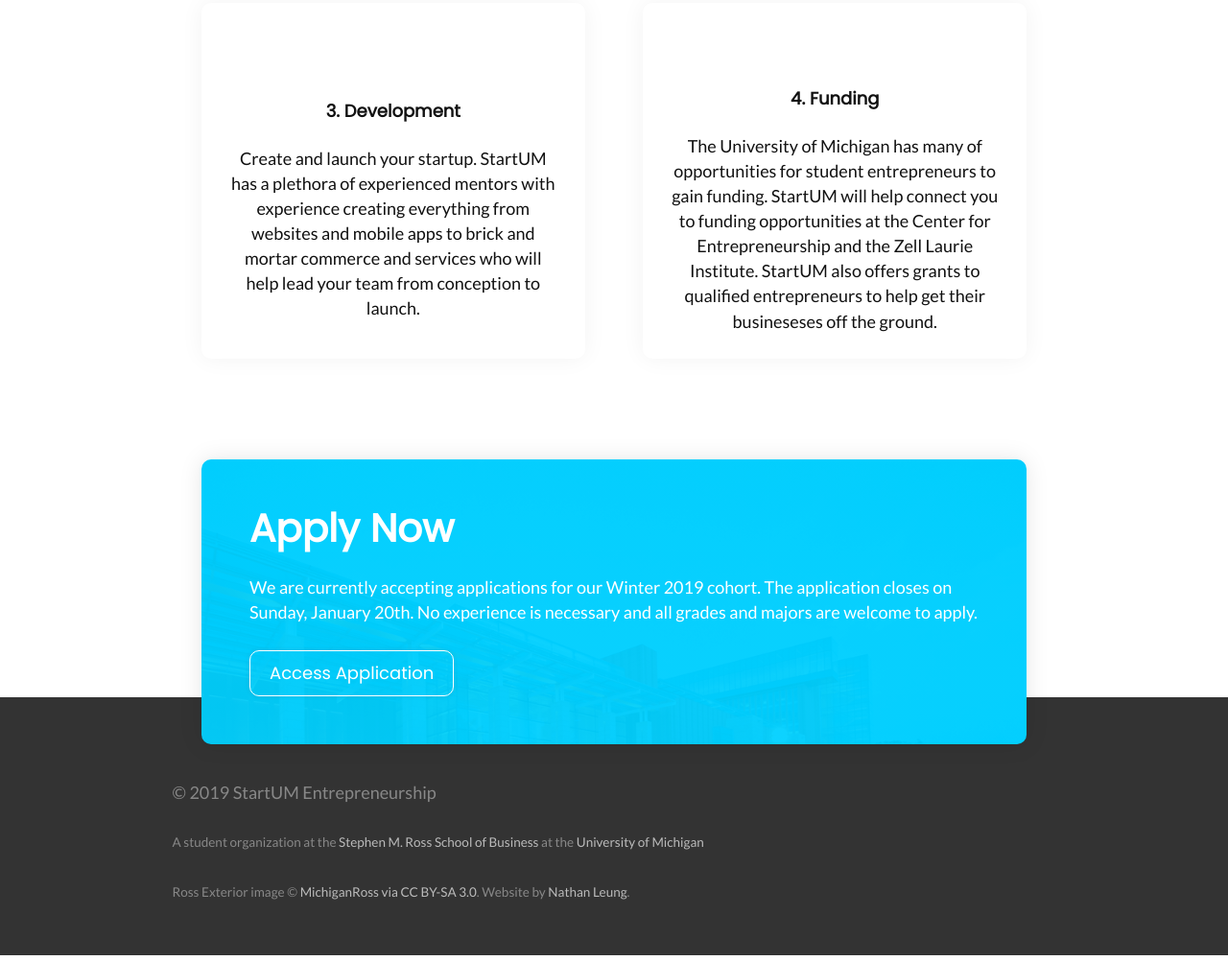
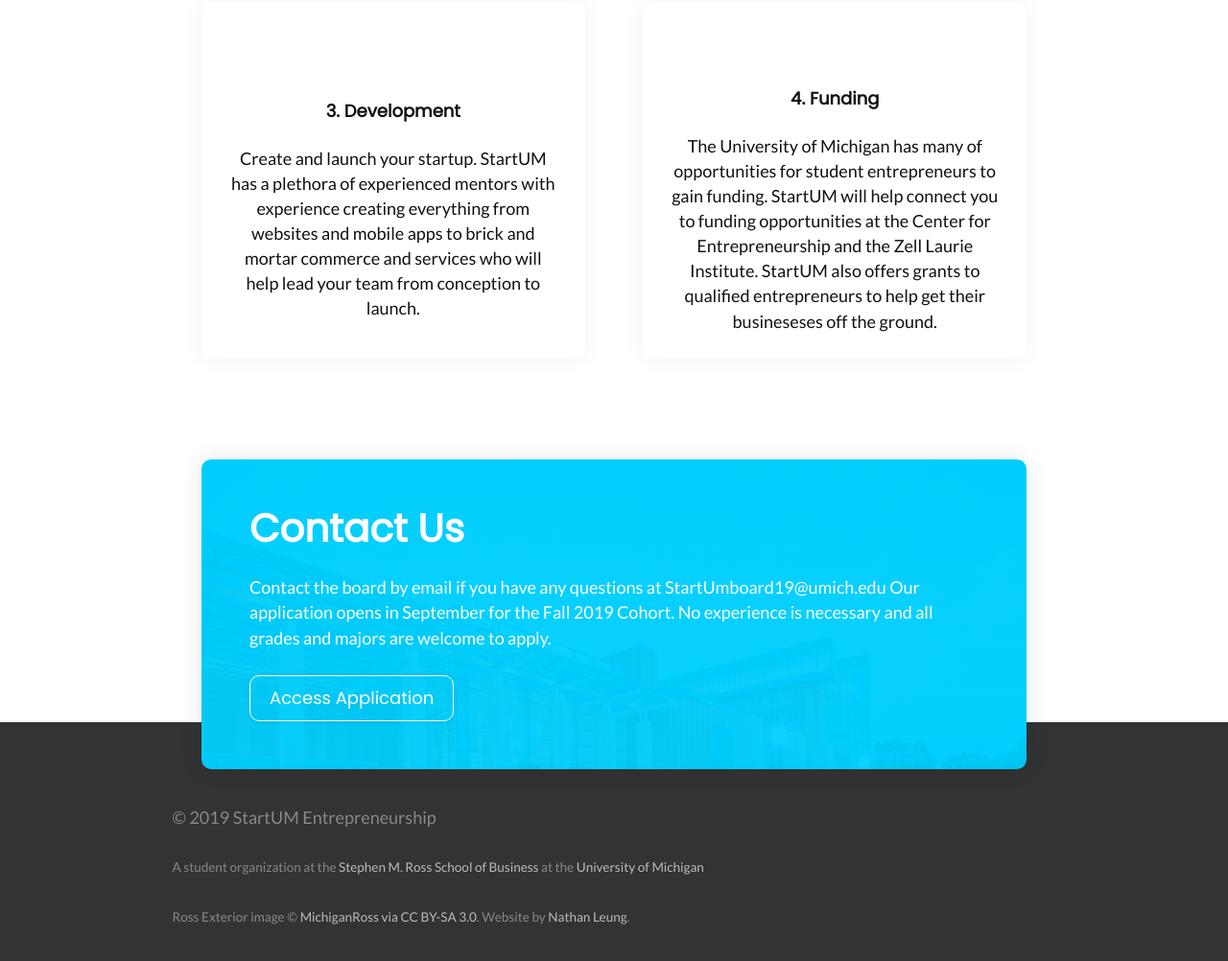
Before and after one commit to nathanhleung/startum.co, a Gatsby site: page / in a window 1280 px wide. Shown: the part 1187-2189 px from the top of the page at 96% size. Built offline with nearby package versions, Linux system fonts and the light colour scheme; Gatsby itself is replaced by a stand-in of ours; some icons are missing.

Commit message:
Update index.js

```diff
--- a/src/pages/index.js
+++ b/src/pages/index.js
@@ -114,7 +114,7 @@ const IndexPage = ({ location }) => {
       <SEO title="Home" keywords={[`gatsby`, `application`, `react`]} />
       <Hero>
         <HeroContent>
-          <h1>Michigan's only student-run startup incubator</h1>
+          <h1>Michigan&quot;s only student-run startup incubator</h1>
           <p>
             We believe that the best way to learn entrepreneurship is by doing.
             StartUM is a startup incubator where you work through every step of
@@ -190,11 +190,10 @@ const IndexPage = ({ location }) => {
       </Process>
       <Apply>
         <ApplyContent id="apply">
-          <h1>Apply Now</h1>
+          <h1>Contact Us</h1>
           <p>
-            We are currently accepting applications for our Winter 2019 cohort.
-            The application closes on Sunday, January 20th. No experience is
-            necessary and all grades and majors are welcome to apply.
+            Contact the board by email if you have any questions at StartUmboard19@umich.edu
+    Our application opens in September for the Fall 2019 Cohort. No experience is necessary and all grades and majors are welcome to apply.
           </p>
           <Button href="https://goo.gl/forms/Unu4tP98y3UKL1E22">
             Access Application
```
